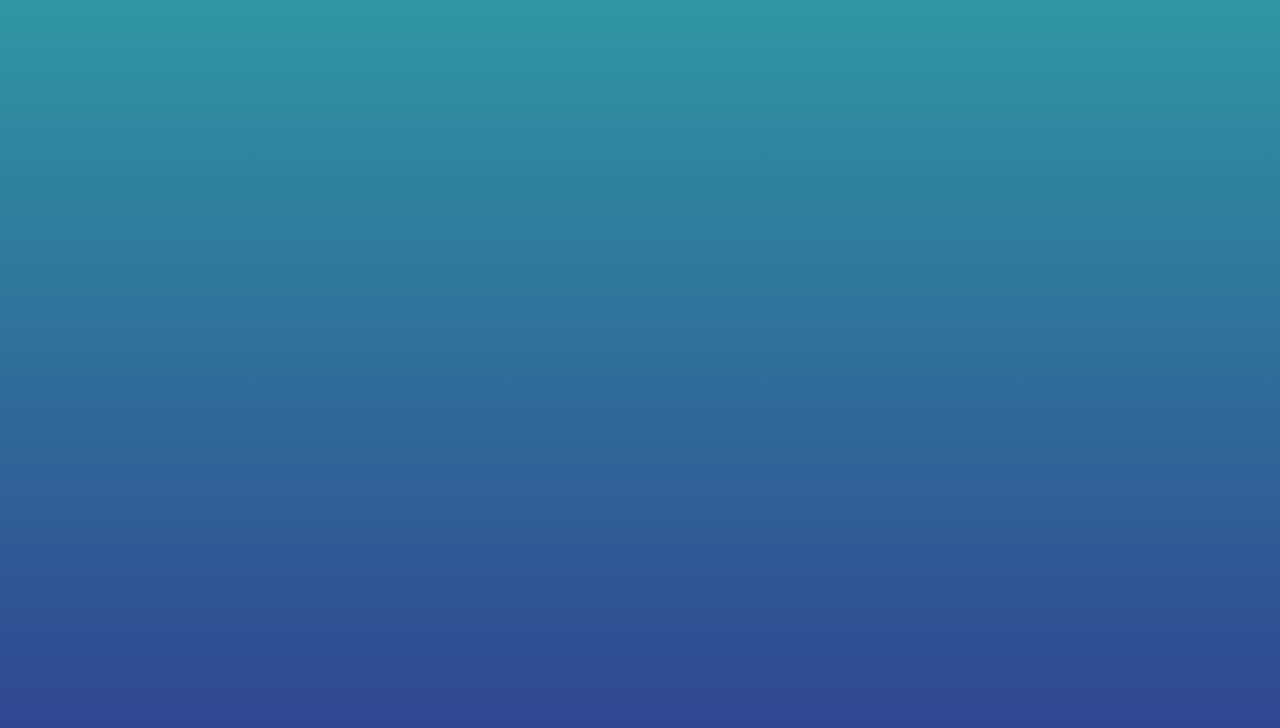
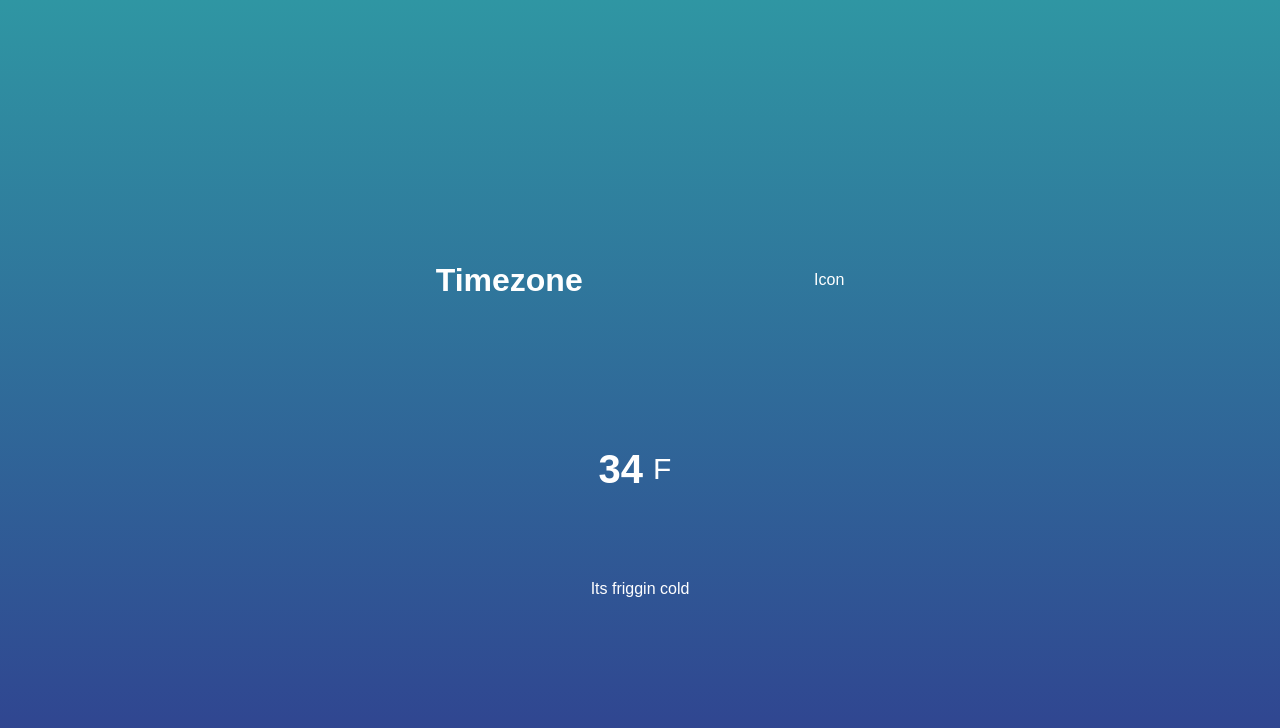
Before and after one commit to Lobozel/Fetch---Aplicaci-n-del-tiempo, a plain HTML site: page index.html in a window 1280 px wide. Drawn offline with Linux system fonts and the light colour scheme.

Commit message:
Update index.html

```diff
--- a/index.html
+++ b/index.html
@@ -9,6 +9,17 @@
     </head>
     <body>
 
+        <div class="location">
+            <h1 class="location-timezone">Timezone</h1 class="location-timezone">
+                <p>Icon</p>
+        </div>
+        <div class="temperature">
+            <div class="degree-section">
+            <h2 class="temperature-degree">34</h2>
+            <span>F</span>
+        </div>
+            <div class="temperature-description">Its friggin cold</div>
+        </div>
 
 
         <script src="app.js"></script>
```
